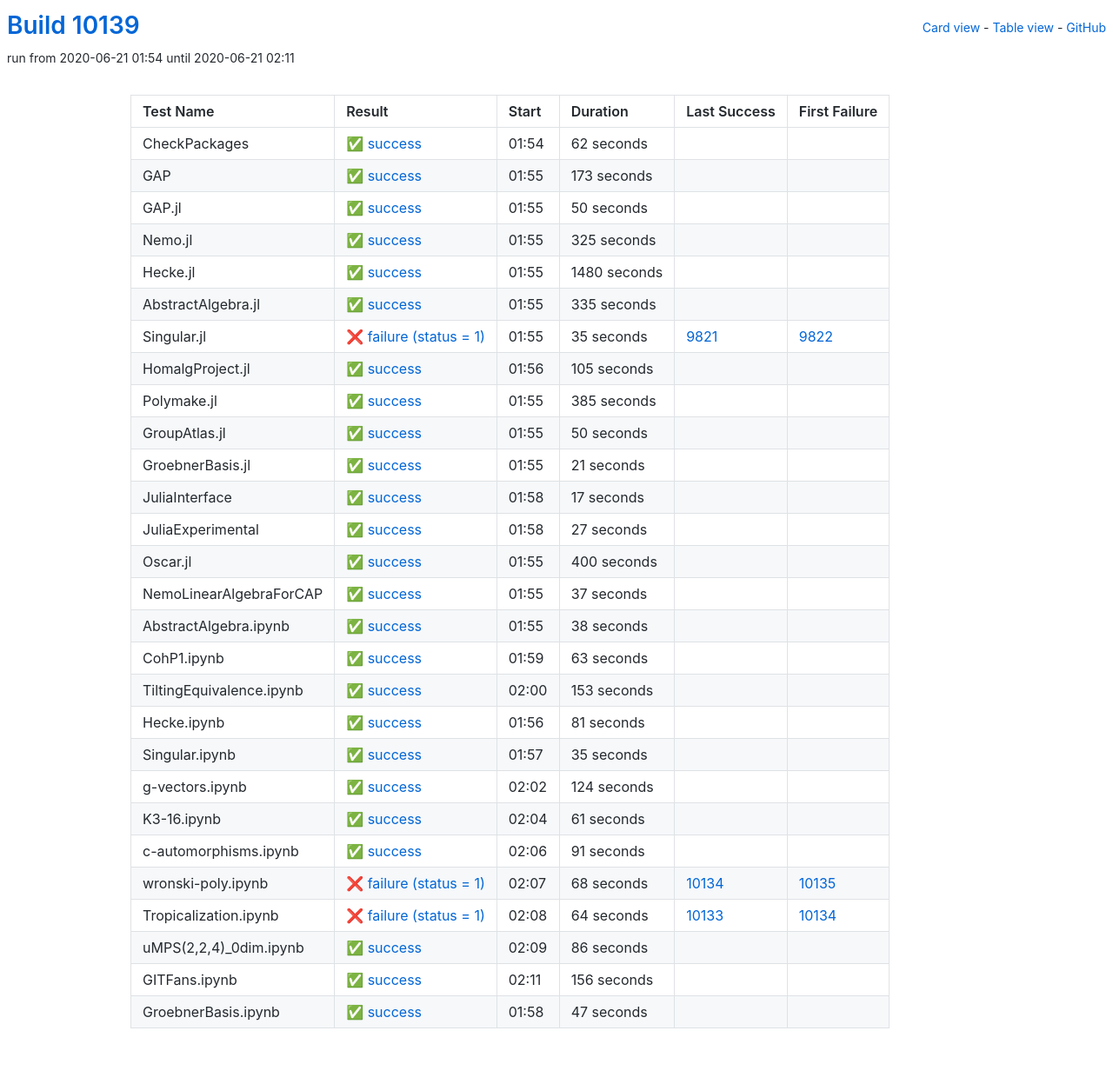
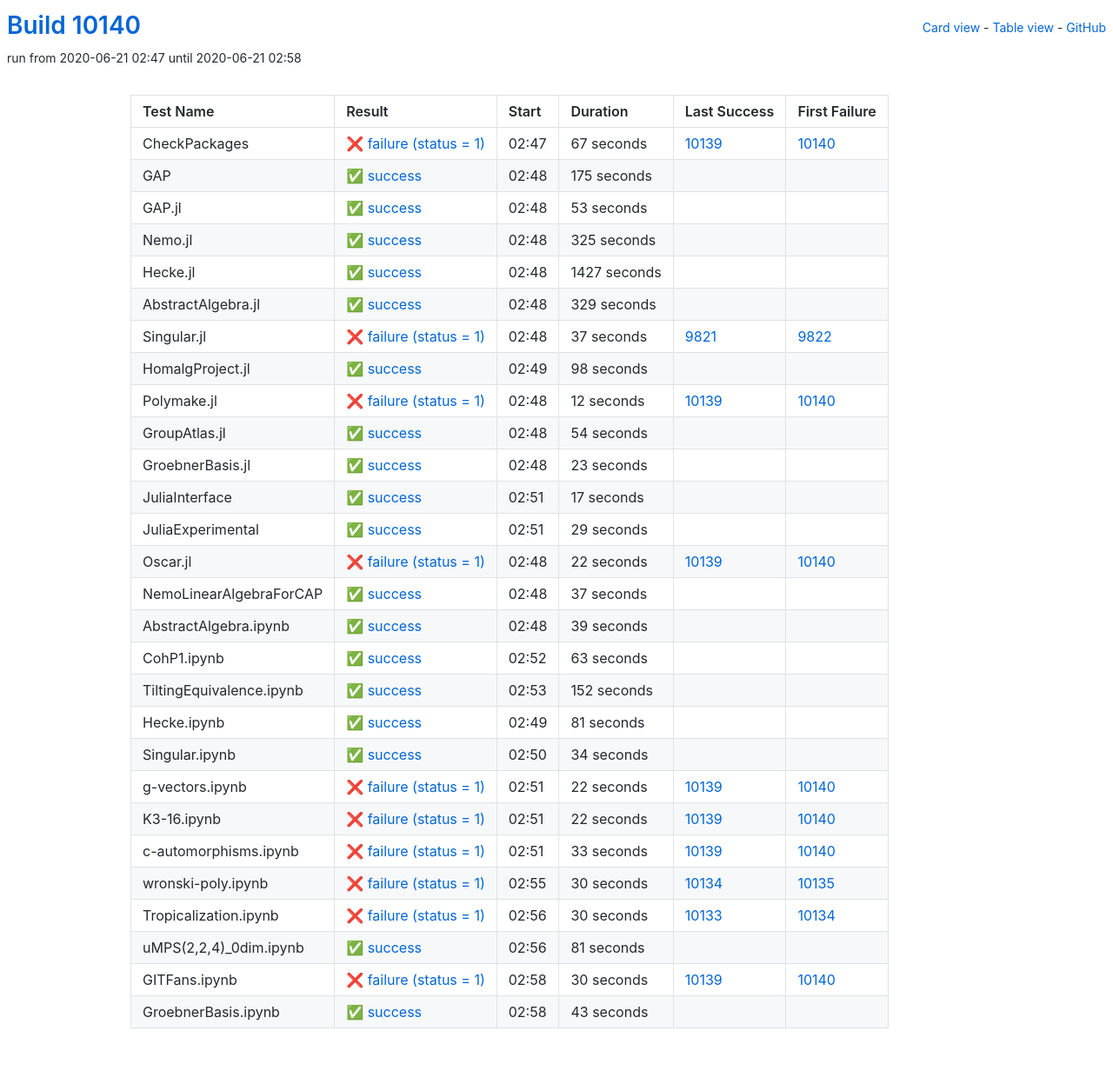
Before and after one commit to oscar-system/oscar-ci-status, a Jekyll site: the page built from table.html, in a window 1280 px wide. Shown: the whole page at 87% size. Built offline with Jekyll 4.4.1, drawn with Linux system fonts in a browser that asks for light colours.

Commit message:
Build #10140

```diff
--- a/_data/ci.yml
+++ b/_data/ci.yml
@@ -1,6 +1,6 @@
 ---
-build: 10139
-build_url: https://oscarci.mathematik.uni-kl.de/job/oscar/10139/
+build: 10140
+build_url: https://oscarci.mathematik.uni-kl.de/job/oscar/10140/
 job: oscar
 organization: oscar-system
 repo: oscar-ci-status
@@ -8,44 +8,44 @@
 tests:
 - name: CheckPackages
   id: checkpackages
-  log: https://oscarci.mathematik.uni-kl.de/job/oscar/10139/artifact/logs/build-10139/CheckPackages.log
-  start: 2020-06-21 01:54
+  log: https://oscarci.mathematik.uni-kl.de/job/oscar/10140/artifact/logs/build-10140/CheckPackages.log
+  start: 2020-06-21 02:47
+  success: false
+  exitcode: 1
+  status: failure
+  duration: 67
+  last_success: 10139
+  last_success_url: https://oscarci.mathematik.uni-kl.de/job/oscar/10139/
+  first_failure: 10140
+  first_failure_url: https://oscarci.mathematik.uni-kl.de/job/oscar/10140/
+- name: GAP
+  id: gap
+  log: https://oscarci.mathematik.uni-kl.de/job/oscar/10140/artifact/logs/build-10140/GAP.log
+  start: 2020-06-21 02:48
   success: true
   exitcode: 0
   status: success
-  duration: 62
-  last_success: false
-  last_success_url:
-  first_failure: false
-  first_failure_url:
-- name: GAP
-  id: gap
-  log: https://oscarci.mathematik.uni-kl.de/job/oscar/10139/artifact/logs/build-10139/GAP.log
-  start: 2020-06-21 01:55
-  success: true
-  exitcode: 0
-  status: success
-  duration: 173
+  duration: 175
   last_success: false
   last_success_url:
   first_failure: false
   first_failure_url:
 - name: GAP.jl
   id: gap-jl
-  log: https://oscarci.mathematik.uni-kl.de/job/oscar/10139/artifact/logs/build-10139/GAP.jl.log
-  start: 2020-06-21 01:55
+  log: https://oscarci.mathematik.uni-kl.de/job/oscar/10140/artifact/logs/build-10140/GAP.jl.log
+  start: 2020-06-21 02:48
   success: true
   exitcode: 0
   status: success
-  duration: 50
+  duration: 53
   last_success: false
   last_success_url:
   first_failure: false
   first_failure_url:
 - name: Nemo.jl
   id: nemo-jl
-  log: https://oscarci.mathematik.uni-kl.de/job/oscar/10139/artifact/logs/build-10139/Nemo.jl.log
-  start: 2020-06-21 01:55
+  log: https://oscarci.mathematik.uni-kl.de/job/oscar/10140/artifact/logs/build-10140/Nemo.jl.log
+  start: 2020-06-21 02:48
   success: true
   exitcode: 0
   status: success
@@ -56,92 +56,92 @@
   first_failure_url:
 - name: Hecke.jl
   id: hecke-jl
-  log: https://oscarci.mathematik.uni-kl.de/job/oscar/10139/artifact/logs/build-10139/Hecke.jl.log
-  start: 2020-06-21 01:55
+  log: https://oscarci.mathematik.uni-kl.de/job/oscar/10140/artifact/logs/build-10140/Hecke.jl.log
+  start: 2020-06-21 02:48
   success: true
   exitcode: 0
   status: success
-  duration: 1480
+  duration: 1427
   last_success: false
   last_success_url:
   first_failure: false
   first_failure_url:
 - name: AbstractAlgebra.jl
   id: abstractalgebra-jl
-  log: https://oscarci.mathematik.uni-kl.de/job/oscar/10139/artifact/logs/build-10139/AbstractAlgebra.jl.log
-  start: 2020-06-21 01:55
+  log: https://oscarci.mathematik.uni-kl.de/job/oscar/10140/artifact/logs/build-10140/AbstractAlgebra.jl.log
+  start: 2020-06-21 02:48
   success: true
   exitcode: 0
   status: success
-  duration: 335
+  duration: 329
   last_success: false
   last_success_url:
   first_failure: false
   first_failure_url:
 - name: Singular.jl
   id: singular-jl
-  log: https://oscarci.mathematik.uni-kl.de/job/oscar/10139/artifact/logs/build-10139/Singular.jl.log
-  start: 2020-06-21 01:55
+  log: https://oscarci.mathematik.uni-kl.de/job/oscar/10140/artifact/logs/build-10140/Singular.jl.log
+  start: 2020-06-21 02:48
   success: false
   exitcode: 1
   status: failure
-  duration: 35
+  duration: 37
   last_success: 9821
   last_success_url: https://oscarci.mathematik.uni-kl.de/job/oscar/9821/
   first_failure: 9822
   first_failure_url: https://oscarci.mathematik.uni-kl.de/job/oscar/9822/
 - name: HomalgProject.jl
   id: homalgproject-jl
-  log: https://oscarci.mathematik.uni-kl.de/job/oscar/10139/artifact/logs/build-10139/HomalgProject.jl.log
-  start: 2020-06-21 01:56
+  log: https://oscarci.mathematik.uni-kl.de/job/oscar/10140/artifact/logs/build-10140/HomalgProject.jl.log
+  start: 2020-06-21 02:49
   success: true
   exitcode: 0
   status: success
-  duration: 105
+  duration: 98
   last_success: false
   last_success_url:
   first_failure: false
   first_failure_url:
 - name: Polymake.jl
   id: polymake-jl
-  log: https://oscarci.mathematik.uni-kl.de/job/oscar/10139/artifact/logs/build-10139/Polymake.jl.log
-  start: 2020-06-21 01:55
+  log: https://oscarci.mathematik.uni-kl.de/job/oscar/10140/artifact/logs/build-10140/Polymake.jl.log
+  start: 2020-06-21 02:48
+  success: false
+  exitcode: 1
+  status: failure
+  duration: 12
+  last_success: 10139
+  last_success_url: https://oscarci.mathematik.uni-kl.de/job/oscar/10139/
+  first_failure: 10140
+  first_failure_url: https://oscarci.mathematik.uni-kl.de/job/oscar/10140/
+- name: GroupAtlas.jl
+  id: groupatlas-jl
+  log: https://oscarci.mathematik.uni-kl.de/job/oscar/10140/artifact/logs/build-10140/GroupAtlas.jl.log
+  start: 2020-06-21 02:48
   success: true
   exitcode: 0
   status: success
-  duration: 385
-  last_success: false
-  last_success_url:
-  first_failure: false
-  first_failure_url:
-- name: GroupAtlas.jl
-  id: groupatlas-jl
-  log: https://oscarci.mathematik.uni-kl.de/job/oscar/10139/artifact/logs/build-10139/GroupAtlas.jl.log
-  start: 2020-06-21 01:55
-  success: true
-  exitcode: 0
-  status: success
-  duration: 50
+  duration: 54
   last_success: false
   last_success_url:
   first_failure: false
   first_failure_url:
 - name: GroebnerBasis.jl
   id: groebnerbasis-jl
-  log: https://oscarci.mathematik.uni-kl.de/job/oscar/10139/artifact/logs/build-10139/GroebnerBasis.jl.log
-  start: 2020-06-21 01:55
+  log: https://oscarci.mathematik.uni-kl.de/job/oscar/10140/artifact/logs/build-10140/GroebnerBasis.jl.log
+  start: 2020-06-21 02:48
   success: true
   exitcode: 0
   status: success
-  duration: 21
+  duration: 23
   last_success: false
   last_success_url:
   first_failure: false
   first_failure_url:
 - name: JuliaInterface
   id: juliainterface
-  log: https://oscarci.mathematik.uni-kl.de/job/oscar/10139/artifact/logs/build-10139/JuliaInterface.log
-  start: 2020-06-21 01:58
+  log: https://oscarci.mathematik.uni-kl.de/job/oscar/10140/artifact/logs/build-10140/JuliaInterface.log
+  start: 2020-06-21 02:51
   success: true
   exitcode: 0
   status: success
@@ -152,32 +152,32 @@
   first_failure_url:
 - name: JuliaExperimental
   id: juliaexperimental
-  log: https://oscarci.mathematik.uni-kl.de/job/oscar/10139/artifact/logs/build-10139/JuliaExperimental.log
-  start: 2020-06-21 01:58
+  log: https://oscarci.mathematik.uni-kl.de/job/oscar/10140/artifact/logs/build-10140/JuliaExperimental.log
+  start: 2020-06-21 02:51
   success: true
   exitcode: 0
   status: success
-  duration: 27
+  duration: 29
   last_success: false
   last_success_url:
   first_failure: false
   first_failure_url:
 - name: Oscar.jl
   id: oscar-jl
-  log: https://oscarci.mathematik.uni-kl.de/job/oscar/10139/artifact/logs/build-10139/Oscar.jl.log
-  start: 2020-06-21 01:55
-  success: true
-  exitcode: 0
-  status: success
-  duration: 400
-  last_success: false
-  last_success_url:
-  first_failure: false
-  first_failure_url:
+  log: https://oscarci.mathematik.uni-kl.de/job/oscar/10140/artifact/logs/build-10140/Oscar.jl.log
+  start: 2020-06-21 02:48
+  success: false
+  exitcode: 1
+  status: failure
+  duration: 22
+  last_success: 10139
+  last_success_url: https://oscarci.mathematik.uni-kl.de/job/oscar/10139/
+  first_failure: 10140
+  first_failure_url: https://oscarci.mathematik.uni-kl.de/job/oscar/10140/
 - name: NemoLinearAlgebraForCAP
   id: nemolinearalgebraforcap
-  log: https://oscarci.mathematik.uni-kl.de/job/oscar/10139/artifact/logs/build-10139/NemoLinearAlgebraForCAP.log
-  start: 2020-06-21 01:55
+  log: https://oscarci.mathematik.uni-kl.de/job/oscar/10140/artifact/logs/build-10140/NemoLinearAlgebraForCAP.log
+  start: 2020-06-21 02:48
   success: true
   exitcode: 0
   status: success
@@ -188,20 +188,20 @@
   first_failure_url:
 - name: AbstractAlgebra.ipynb
   id: abstractalgebra-ipynb
-  log: https://oscarci.mathematik.uni-kl.de/job/oscar/10139/artifact/logs/build-10139/AbstractAlgebra.ipynb.log
-  start: 2020-06-21 01:55
+  log: https://oscarci.mathematik.uni-kl.de/job/oscar/10140/artifact/logs/build-10140/AbstractAlgebra.ipynb.log
+  start: 2020-06-21 02:48
   success: true
   exitcode: 0
   status: success
-  duration: 38
+  duration: 39
   last_success: false
   last_success_url:
   first_failure: false
   first_failure_url:
 - name: CohP1.ipynb
   id: cohp1-ipynb
-  log: https://oscarci.mathematik.uni-kl.de/job/oscar/10139/artifact/logs/build-10139/CohP1.ipynb.log
-  start: 2020-06-21 01:59
+  log: https://oscarci.mathematik.uni-kl.de/job/oscar/10140/artifact/logs/build-10140/CohP1.ipynb.log
+  start: 2020-06-21 02:52
   success: true
   exitcode: 0
   status: success
@@ -212,20 +212,20 @@
   first_failure_url:
 - name: TiltingEquivalence.ipynb
   id: tiltingequivalence-ipynb
-  log: https://oscarci.mathematik.uni-kl.de/job/oscar/10139/artifact/logs/build-10139/TiltingEquivalence.ipynb.log
-  start: 2020-06-21 02:00
+  log: https://oscarci.mathematik.uni-kl.de/job/oscar/10140/artifact/logs/build-10140/TiltingEquivalence.ipynb.log
+  start: 2020-06-21 02:53
   success: true
   exitcode: 0
   status: success
-  duration: 153
+  duration: 152
   last_success: false
   last_success_url:
   first_failure: false
   first_failure_url:
 - name: Hecke.ipynb
   id: hecke-ipynb
-  log: https://oscarci.mathematik.uni-kl.de/job/oscar/10139/artifact/logs/build-10139/Hecke.ipynb.log
-  start: 2020-06-21 01:56
+  log: https://oscarci.mathematik.uni-kl.de/job/oscar/10140/artifact/logs/build-10140/Hecke.ipynb.log
+  start: 2020-06-21 02:49
   success: true
   exitcode: 0
   status: success
@@ -236,109 +236,109 @@
   first_failure_url:
 - name: Singular.ipynb
   id: singular-ipynb
-  log: https://oscarci.mathematik.uni-kl.de/job/oscar/10139/artifact/logs/build-10139/Singular.ipynb.log
-  start: 2020-06-21 01:57
+  log: https://oscarci.mathematik.uni-kl.de/job/oscar/10140/artifact/logs/build-10140/Singular.ipynb.log
+  start: 2020-06-21 02:50
   success: true
   exitcode: 0
   status: success
-  duration: 35
+  duration: 34
   last_success: false
   last_success_url:
   first_failure: false
   first_failure_url:
 - name: g-vectors.ipynb
   id: g-vectors-ipynb
-  log: https://oscarci.mathematik.uni-kl.de/job/oscar/10139/artifact/logs/build-10139/g-vectors.ipynb.log
-  start: 2020-06-21 02:02
-  success: true
-  exitcode: 0
-  status: success
-  duration: 124
-  last_success: false
-  last_success_url:
-  first_failure: false
-  first_failure_url:
-- name: K3-16.ipynb
-  id: k3-16-ipynb
-  log: https://oscarci.mathematik.uni-kl.de/job/oscar/10139/artifact/logs/build-10139/K3-16.ipynb.log
-  start: 2020-06-21 02:04
-  success: true
-  exitcode: 0
-  status: success
-  duration: 61
-  last_success: false
-  last_success_url:
-  first_failure: false
-  first_failure_url:
-- name: c-automorphisms.ipynb
-  id: c-automorphisms-ipynb
-  log: https://oscarci.mathematik.uni-kl.de/job/oscar/10139/artifact/logs/build-10139/c-automorphisms.ipynb.log
-  start: 2020-06-21 02:06
-  success: true
-  exitcode: 0
-  status: success
-  duration: 91
-  last_success: false
-  last_success_url:
-  first_failure: false
-  first_failure_url:
-- name: wronski-poly.ipynb
-  id: wronski-poly-ipynb
-  log: https://oscarci.mathematik.uni-kl.de/job/oscar/10139/artifact/logs/build-10139/wronski-poly.ipynb.log
-  start: 2020-06-21 02:07
+  log: https://oscarci.mathematik.uni-kl.de/job/oscar/10140/artifact/logs/build-10140/g-vectors.ipynb.log
+  start: 2020-06-21 02:51
   success: false
   exitcode: 1
   status: failure
-  duration: 68
+  duration: 22
+  last_success: 10139
+  last_success_url: https://oscarci.mathematik.uni-kl.de/job/oscar/10139/
+  first_failure: 10140
+  first_failure_url: https://oscarci.mathematik.uni-kl.de/job/oscar/10140/
+- name: K3-16.ipynb
+  id: k3-16-ipynb
+  log: https://oscarci.mathematik.uni-kl.de/job/oscar/10140/artifact/logs/build-10140/K3-16.ipynb.log
+  start: 2020-06-21 02:51
+  success: false
+  exitcode: 1
+  status: failure
+  duration: 22
+  last_success: 10139
+  last_success_url: https://oscarci.mathematik.uni-kl.de/job/oscar/10139/
+  first_failure: 10140
+  first_failure_url: https://oscarci.mathematik.uni-kl.de/job/oscar/10140/
+- name: c-automorphisms.ipynb
+  id: c-automorphisms-ipynb
+  log: https://oscarci.mathematik.uni-kl.de/job/oscar/10140/artifact/logs/build-10140/c-automorphisms.ipynb.log
+  start: 2020-06-21 02:51
+  success: false
+  exitcode: 1
+  status: failure
+  duration: 33
+  last_success: 10139
+  last_success_url: https://oscarci.mathematik.uni-kl.de/job/oscar/10139/
+  first_failure: 10140
+  first_failure_url: https://oscarci.mathematik.uni-kl.de/job/oscar/10140/
+- name: wronski-poly.ipynb
+  id: wronski-poly-ipynb
+  log: https://oscarci.mathematik.uni-kl.de/job/oscar/10140/artifact/logs/build-10140/wronski-poly.ipynb.log
+  start: 2020-06-21 02:55
+  success: false
+  exitcode: 1
+  status: failure
+  duration: 30
   last_success: 10134
   last_success_url: https://oscarci.mathematik.uni-kl.de/job/oscar/10134/
   first_failure: 10135
   first_failure_url: https://oscarci.mathematik.uni-kl.de/job/oscar/10135/
 - name: Tropicalization.ipynb
   id: tropicalization-ipynb
-  log: https://oscarci.mathematik.uni-kl.de/job/oscar/10139/artifact/logs/build-10139/Tropicalization.ipynb.log
-  start: 2020-06-21 02:08
+  log: https://oscarci.mathematik.uni-kl.de/job/oscar/10140/artifact/logs/build-10140/Tropicalization.ipynb.log
+  start: 2020-06-21 02:56
   success: false
   exitcode: 1
   status: failure
-  duration: 64
+  duration: 30
   last_success: 10133
   last_success_url: https://oscarci.mathematik.uni-kl.de/job/oscar/10133/
   first_failure: 10134
   first_failure_url: https://oscarci.mathematik.uni-kl.de/job/oscar/10134/
 - name: uMPS(2,2,4)_0dim.ipynb
   id: umps-2-2-4-0dim-ipynb
-  log: https://oscarci.mathematik.uni-kl.de/job/oscar/10139/artifact/logs/build-10139/uMPS-2-2-4-_0dim.ipynb.log
-  start: 2020-06-21 02:09
+  log: https://oscarci.mathematik.uni-kl.de/job/oscar/10140/artifact/logs/build-10140/uMPS-2-2-4-_0dim.ipynb.log
+  start: 2020-06-21 02:56
   success: true
   exitcode: 0
   status: success
-  duration: 86
+  duration: 81
   last_success: false
   last_success_url:
   first_failure: false
   first_failure_url:
 - name: GITFans.ipynb
   id: gitfans-ipynb
-  log: https://oscarci.mathematik.uni-kl.de/job/oscar/10139/artifact/logs/build-10139/GITFans.ipynb.log
-  start: 2020-06-21 02:11
+  log: https://oscarci.mathematik.uni-kl.de/job/oscar/10140/artifact/logs/build-10140/GITFans.ipynb.log
+  start: 2020-06-21 02:58
+  success: false
+  exitcode: 1
+  status: failure
+  duration: 30
+  last_success: 10139
+  last_success_url: https://oscarci.mathematik.uni-kl.de/job/oscar/10139/
+  first_failure: 10140
+  first_failure_url: https://oscarci.mathematik.uni-kl.de/job/oscar/10140/
+- name: GroebnerBasis.ipynb
+  id: groebnerbasis-ipynb
+  log: https://oscarci.mathematik.uni-kl.de/job/oscar/10140/artifact/logs/build-10140/GroebnerBasis.ipynb.log
+  start: 2020-06-21 02:58
   success: true
   exitcode: 0
   status: success
-  duration: 156
+  duration: 43
   last_success: false
   last_success_url:
   first_failure: false
   first_failure_url:
-- name: GroebnerBasis.ipynb
-  id: groebnerbasis-ipynb
-  log: https://oscarci.mathematik.uni-kl.de/job/oscar/10139/artifact/logs/build-10139/GroebnerBasis.ipynb.log
-  start: 2020-06-21 01:58
-  success: true
-  exitcode: 0
-  status: success
-  duration: 47
-  last_success: false
-  last_success_url:
-  first_failure: false
-  first_failure_url:
```
Also changed, not shown: README.md.
